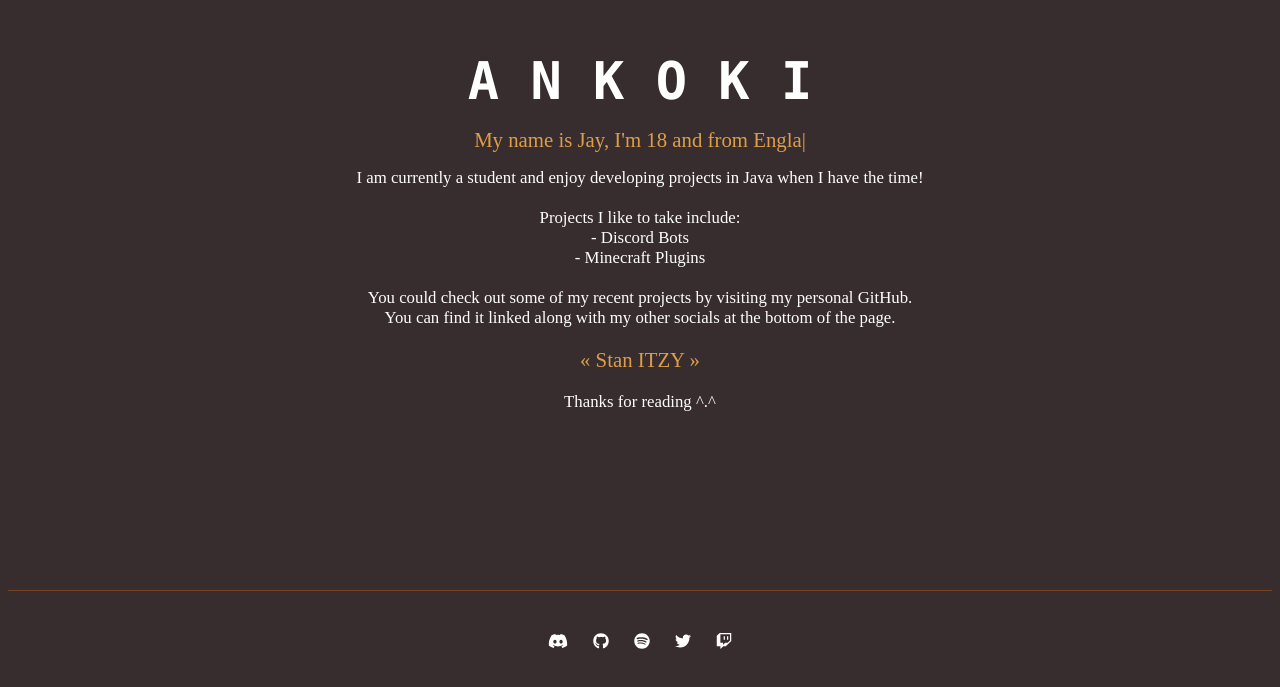
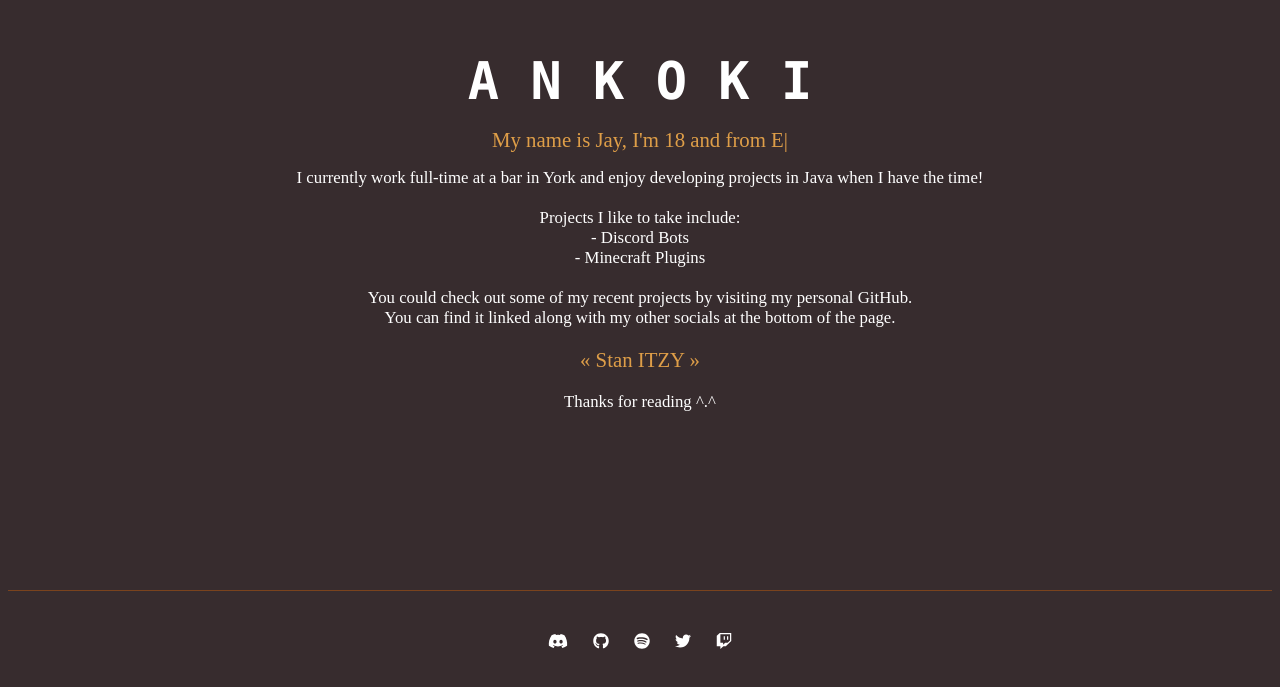
Before and after one commit to Ankoki/ankoki.co.uk, a Next.js app: page / in a window 1280 px wide. Shown: the part 109-796 px from the top of the page. Built offline with nearby package versions, Linux system fonts and the light colour scheme.

Commit message:
Changed stuff

```diff
--- a/pages/index.js
+++ b/pages/index.js
@@ -28,9 +28,10 @@ export default function Home() {
                         element: "|",
                         hideWhenDone: true,
                         hideWhenDoneDelay: 0,
-                    }}>My name is Jay, I'm 18 and from Earth!
+                    }}>My name is Jay, I'm 18 and from Europe!
                     <Typist.Delay ms={500}/>
                     <Typist.Backspace count={6} delay={500}/>
+                    <Typist.Delay ms={500}/>
                     Britain!
                     <Typist.Delay ms={500}/>
                     <Typist.Backspace count={8} delay={500}/>
@@ -38,7 +39,7 @@ export default function Home() {
                     England!
                 </Typist>
                 <p className={styles.center}>
-                    I am currently a student and enjoy developing projects in Java when I have the time!<br/><br/>
+                    I currently work full-time at a bar in York and enjoy developing projects in Java when I have the time!<br/><br/>
                     Projects I like to take include: <br/>
                     - Discord Bots <br/>
                     - Minecraft Plugins <br/><br/>
```
